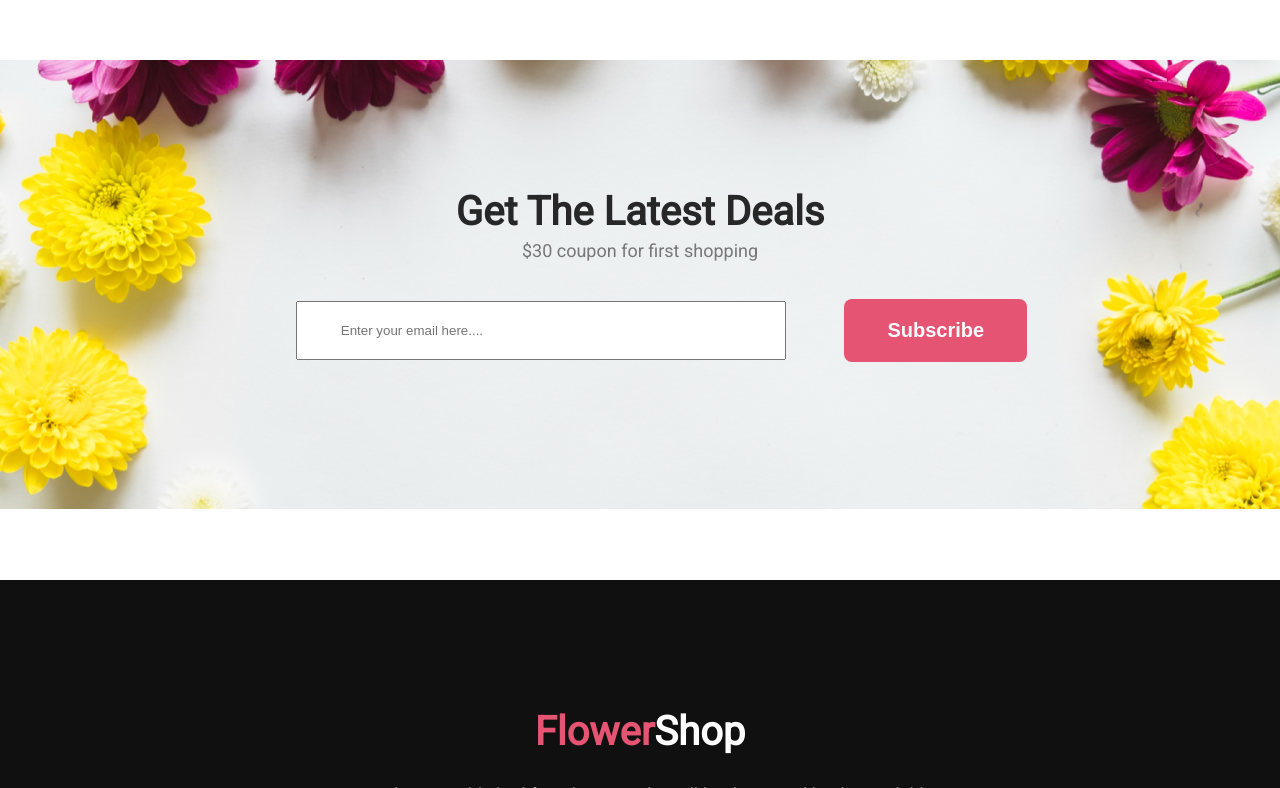
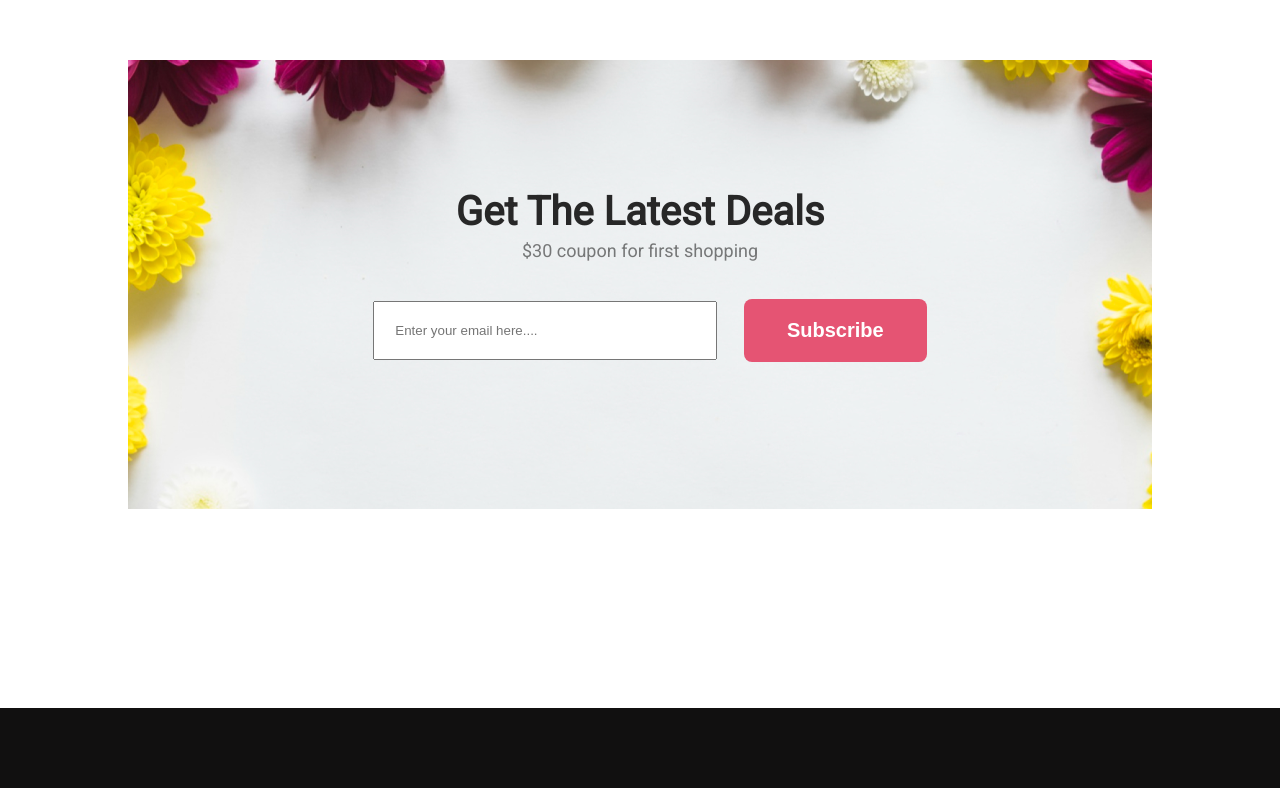
Before and after one commit to meskatabusayed/Meskat-First-Assignment_PH, a plain HTML site: page index.html in a window 1280 px wide. Shown: the part 2450-3238 px from the top of the page. Drawn offline with Linux system fonts and the light colour scheme; a web font is replaced by a local one.

Commit message:
Check Code

```diff
--- a/style.css
+++ b/style.css
@@ -19,7 +19,9 @@ body{
     font-weight: 700;
     padding: 20px 43px;
     border: none;
+
 }
+
 /* Style header Area */
 .header{
     background-color: #E554731A;
@@ -174,12 +176,13 @@ body{
 /* Subscribe Section Style */
 .subscribe-container{
 
-    margin-top: 128px;
+    margin: 128px;
     background-image: url("./images/Rectangle\ 9.png");
     background-repeat: no-repeat;
     background-position: center;
     border-radius: 8px;
     padding: 200px;
+
 }
 .subscribe-title{
     color: #272727;
@@ -197,9 +200,10 @@ body{
 }
 
 .subscribe-form-content ,input{
-    width: 400px;
-    padding: 20px 43px;
+    width: 300px;
+    padding: 20px 20px;
 }
+
 .subscribe-form-container{
     display: flex;
     justify-content: space-around;
```
Also changed, not shown: index.html (+1 -0 lines).
